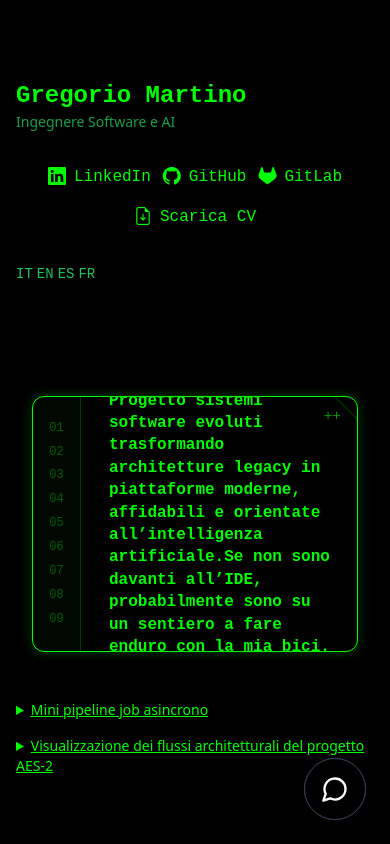
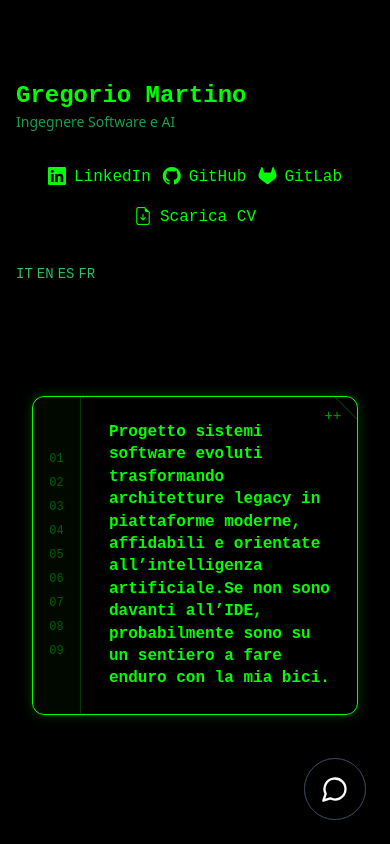
Before and after one commit to gregoriomartino/gregorio-martino-portfolio, a React (Vite) app: page /#/ in a window 390 px wide. Shown: the top 844 px of the page. Built offline with nearby package versions, Linux system fonts and the light colour scheme.

Commit message:
Add responsive styles for profile layout

```diff
--- a/src/Profile.css
+++ b/src/Profile.css
@@ -292,3 +292,62 @@ button:hover {
   border: 1px solid #0f0;
   padding: 6px;
 }
+
+.profile-back-content {
+  margin-left: 3.25rem;
+  width: calc(100% - 3.25rem);
+  display: flex;
+  align-items: center;
+  justify-content: space-between;
+  gap: 1.5rem;
+  flex-wrap: wrap;          /* permette di andare a capo se lo spazio non basta */
+}
+
+/* SVG */
+.profile-avatar {
+  flex: 0 0 auto;
+}
+
+.profile-avatar-svg {
+  width: 72px;
+  height: 72px;
+  border-radius: 50%;
+  border: 1px solid #0f0;
+  padding: 6px;
+}
+
+/* Codice */
+.profile-code {
+  flex: 1 1 200px;          /* cresce e si restringe, min 200px */
+  margin: 0;
+  font-family: 'Courier New', monospace;
+  font-size: 0.85rem;
+  color: #0f0;
+  line-height: 1.4;
+  white-space: pre-wrap;    /* va a capo se necessario */
+}
+
+/* Layout mobile: tutto in colonna */
+@media (max-width: 640px) {
+  .profile-card {
+    height: auto;                 /* lascia crescere la card in altezza */
+  }
+
+  .profile-card-face,
+  .profile-card-back {
+    position: relative;
+    height: auto;
+  }
+
+  .profile-back-content {
+    margin-left: 3rem;
+    width: calc(100% - 3rem);
+    flex-direction: column;
+    align-items: flex-start;
+  }
+
+  .profile-avatar-svg {
+    width: 56px;
+    height: 56px;
+  }
+}
```
